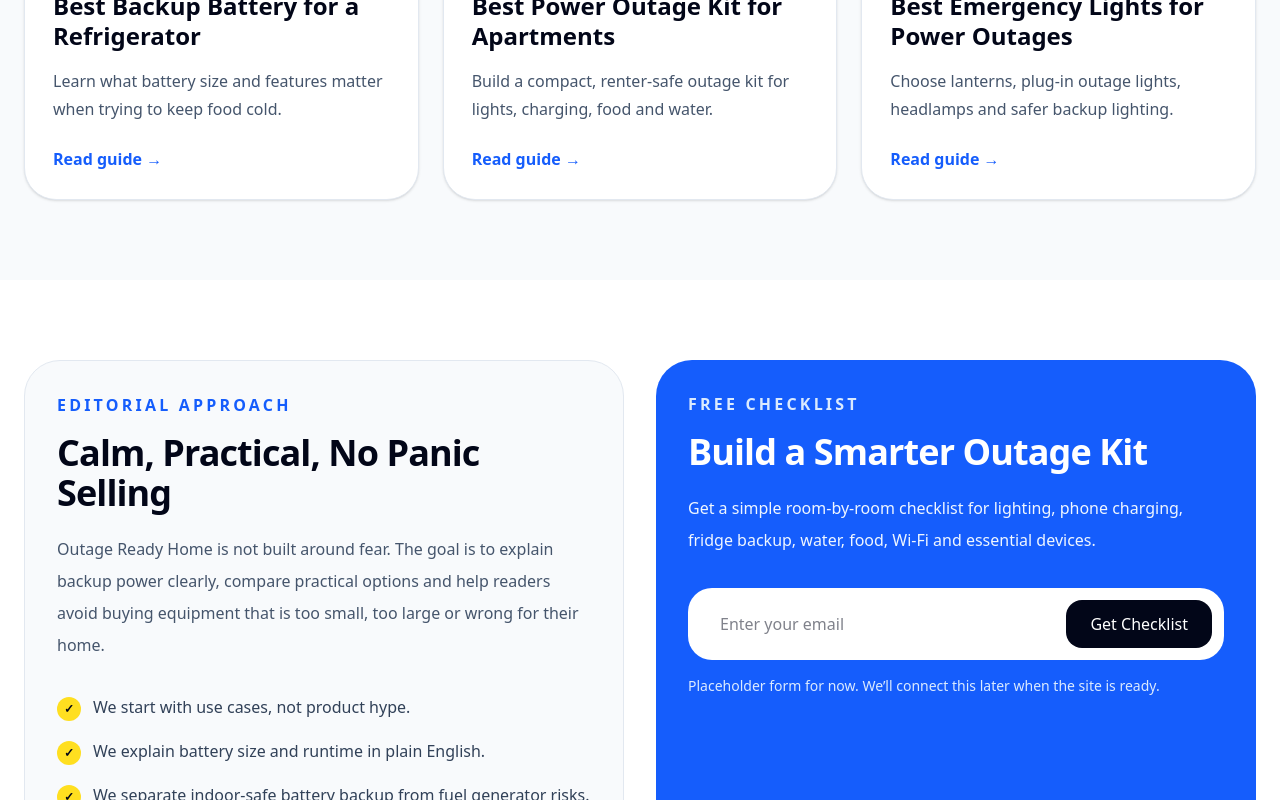
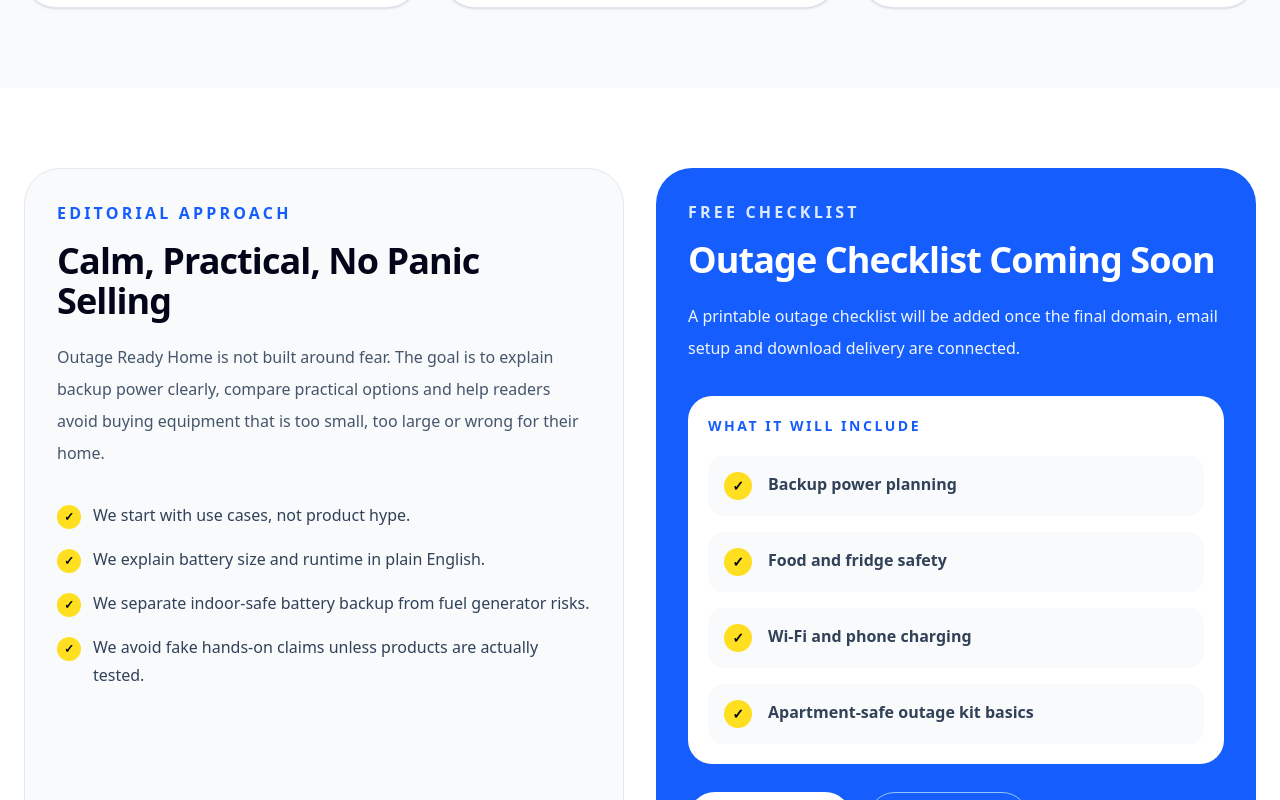
Before and after one commit to akifjanjua/outage-ready-home, a Next.js app: page / in a window 1280 px wide. Shown: the part 4363-5163 px from the top of the page. Built offline with nearby package versions, Linux system fonts and the light colour scheme; no server answers.

Commit message:
Clean homepage checklist section

```diff
--- a/app/about/page.js
+++ b/app/about/page.js
@@ -1,5 +1,5 @@
 export const metadata = {
-  title: "About Outage Ready Home | Backup Power Guides",
+  title: "About Outage Ready Home",
   description:
     "Learn about Outage Ready Home, a practical resource for backup power guides, outage calculators, refrigerator backup, emergency lighting and apartment outage kits.",
 };
--- a/app/affiliate-disclosure/page.js
+++ b/app/affiliate-disclosure/page.js
@@ -1,5 +1,5 @@
 export const metadata = {
-  title: "Affiliate Disclosure | Outage Ready Home",
+  title: "Affiliate Disclosure",
   description:
     "Read the affiliate disclosure for Outage Ready Home, including how affiliate links may be used in backup power guides and product comparison content.",
 };
--- a/app/contact/page.js
+++ b/app/contact/page.js
@@ -1,5 +1,5 @@
 export const metadata = {
-  title: "Contact Outage Ready Home | Backup Power Guides",
+  title: "Contact",
   description:
     "Contact Outage Ready Home for questions about backup power guides, outage calculators, editorial feedback and partnership inquiries.",
 };
--- a/app/editorial-policy/page.js
+++ b/app/editorial-policy/page.js
@@ -1,5 +1,5 @@
 export const metadata = {
-  title: "Editorial Policy | Outage Ready Home",
+  title: "Editorial Policy",
   description:
     "Learn how Outage Ready Home creates practical, safety-focused backup power guides, calculators and product comparison content.",
 };
--- a/app/guides/page.js
+++ b/app/guides/page.js
@@ -1,5 +1,5 @@
 export const metadata = {
-  title: "Power Outage Guides | Outage Ready Home",
+  title: "Power Outage Guides",
   description:
     "Browse practical power outage guides for backup power, refrigerator backup, apartment outage kits, emergency lighting and outage preparedness.",
 };
--- a/app/page.js
+++ b/app/page.js
@@ -115,6 +115,13 @@ const steps = [
   },
 ];
 
+const checklistItems = [
+  "Backup power planning",
+  "Food and fridge safety",
+  "Wi-Fi and phone charging",
+  "Apartment-safe outage kit basics",
+];
+
 export default function Home() {
   return (
     <main className="min-h-screen bg-slate-50 text-slate-950">
@@ -212,6 +219,7 @@ export default function Home() {
                           {purpose}
                         </p>
                       </div>
+
                       <p className="text-right text-sm font-black text-yellow-300">
                         {size}
                       </p>
@@ -224,6 +232,7 @@ export default function Home() {
                 <p className="font-black text-blue-100">
                   Start with watt-hours, not guesses.
                 </p>
+
                 <p className="mt-2 text-sm leading-6 text-slate-300">
                   A power station that looks big may still be too small for a
                   fridge. Estimate the load first, then compare products.
@@ -275,9 +284,7 @@ export default function Home() {
 
               <p className="mt-3 leading-7 text-slate-600">{item.text}</p>
 
-              <p className="mt-5 font-black text-blue-600">
-                Explore →
-              </p>
+              <p className="mt-5 font-black text-blue-600">Explore →</p>
             </a>
           ))}
         </div>
@@ -351,7 +358,7 @@ export default function Home() {
             </p>
           </div>
 
-          <div className="mt-12 grid gap-6 md:grid-cols-2">
+          <div className="mt-12 grid gap-6 md:grid-cols-2 lg:grid-cols-3">
             {calculators.map((calculator) => (
               <a
                 key={calculator.title}
@@ -370,9 +377,7 @@ export default function Home() {
                   {calculator.text}
                 </p>
 
-                <p className="mt-6 font-black text-yellow-300">
-                  Open tool →
-                </p>
+                <p className="mt-6 font-black text-yellow-300">Open tool →</p>
               </a>
             ))}
           </div>
@@ -402,15 +407,15 @@ export default function Home() {
 
           <div className="max-w-xl">
             <p className="leading-7 text-slate-600">
-              Start with these featured guides, then visit the full guide library
-for all 8 outage planning resources.
+              Start with these featured guides, then visit the full guide
+              library for all 8 outage planning resources.
             </p>
 
             <a
               href="/guides"
               className="mt-4 inline-flex font-black text-blue-600 hover:text-blue-800"
             >
-              Browse all guides →
+              Browse all 8 guides →
             </a>
           </div>
         </div>
@@ -486,33 +491,50 @@ for all 8 outage planning resources.
             </p>
 
             <h2 className="mt-4 text-4xl font-black tracking-tight">
-              Build a Smarter Outage Kit
+              Outage Checklist Coming Soon
             </h2>
 
             <p className="mt-5 leading-8 text-blue-50">
-              Get a simple room-by-room checklist for lighting, phone charging,
-              fridge backup, water, food, Wi-Fi and essential devices.
+              A printable outage checklist will be added once the final domain,
+              email setup and download delivery are connected.
             </p>
 
-            <form className="mt-8 grid gap-3 rounded-3xl bg-white p-3 sm:grid-cols-[1fr_auto]">
-              <input
-                type="email"
-                placeholder="Enter your email"
-                className="min-h-12 rounded-2xl px-5 text-slate-950 outline-none"
-              />
+            <div className="mt-8 rounded-3xl bg-white p-5 text-slate-950">
+              <p className="text-sm font-black uppercase tracking-[0.18em] text-blue-600">
+                What it will include
+              </p>
 
-              <button
-                type="button"
-                className="rounded-2xl bg-slate-950 px-6 py-3 font-black text-white transition hover:bg-blue-800"
+              <div className="mt-5 grid gap-4">
+                {checklistItems.map((item) => (
+                  <div
+                    key={item}
+                    className="flex gap-4 rounded-2xl bg-slate-50 p-4"
                   >
-                Get Checklist
-              </button>
-            </form>
+                    <span className="flex h-7 w-7 shrink-0 items-center justify-center rounded-full bg-yellow-300 text-sm font-black text-slate-950">
+                      ✓
+                    </span>
 
-            <p className="mt-4 text-sm text-blue-100">
-              Placeholder form for now. We’ll connect this later when the site
-              is ready.
-            </p>
+                    <p className="font-bold text-slate-700">{item}</p>
+                  </div>
+                ))}
+              </div>
+            </div>
+
+            <div className="mt-7 flex flex-col gap-4 sm:flex-row">
+              <a
+                href="/calculators"
+                className="rounded-full bg-white px-7 py-4 text-center text-sm font-black text-blue-700 transition hover:-translate-y-1"
+              >
+                Use Calculators
+              </a>
+
+              <a
+                href="/guides"
+                className="rounded-full border border-blue-300 px-7 py-4 text-center text-sm font-black text-white transition hover:-translate-y-1 hover:bg-blue-700"
+              >
+                Browse Guides
+              </a>
+            </div>
           </div>
         </div>
       </section>
--- a/app/privacy-policy/page.js
+++ b/app/privacy-policy/page.js
@@ -1,5 +1,5 @@
 export const metadata = {
-  title: "Privacy Policy | Outage Ready Home",
+  title: "Privacy Policy",
   description:
     "Read the privacy policy for Outage Ready Home, including information about analytics, contact forms, email collection, cookies and affiliate links.",
 };
```
Lines whose indentation alone changed are shown as unchanged.
